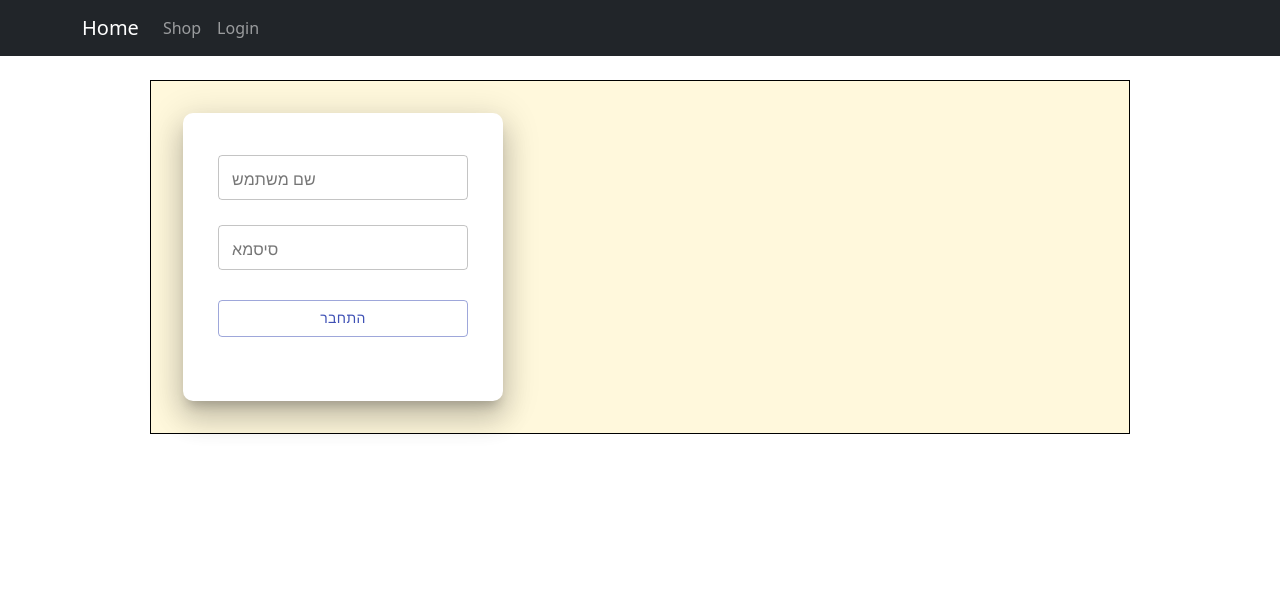
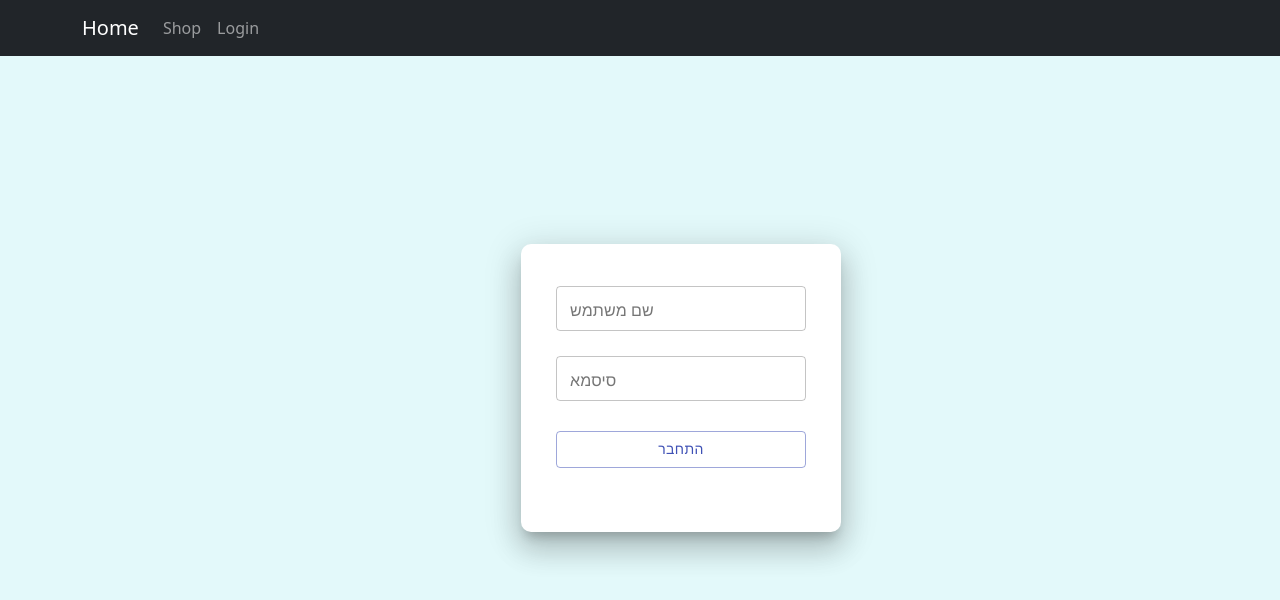
Before and after one commit to TomerHalali/Digital-Store, a React (Create React App) app in the folder UI/: page / in a window 1280 px wide. Shown: the top 600 px of the page. Built offline with nearby package versions, Linux system fonts and the light colour scheme.

Commit message:
fix login styles

```diff
--- a/UI/src/NavRoute/NavRoute.css
+++ b/UI/src/NavRoute/NavRoute.css
@@ -1,6 +1,10 @@
 .main-body {
   margin: 0 auto;
-  padding: 0px 150px;
   position: relative;
   max-width: 100%;
+  height: 100%;
 }
+
+.nav-route-container{
+  height: 100%;
+}
--- a/UI/src/NavRoute/NavRoute.tsx
+++ b/UI/src/NavRoute/NavRoute.tsx
@@ -9,7 +9,7 @@ import NavbarComponent from "../components/NavbarComponent/NavbarComponent";
 export default function NavRoute() {
   return (
     <Router>
-      <div>
+      <div className="nav-route-container">
         <NavbarComponent />
         <div className="main-body">
           <Switch>
--- a/UI/src/components/NavbarComponent/NavbarComponent.tsx
+++ b/UI/src/components/NavbarComponent/NavbarComponent.tsx
@@ -13,7 +13,6 @@ const NavbarComponent = () => {
           </Nav>
         </Container>
       </Navbar>
-      <br />
     </>
   );
 };
--- a/UI/src/pages/Login/Login.tsx
+++ b/UI/src/pages/Login/Login.tsx
@@ -7,7 +7,12 @@ import "../Login/LoginPageStyle.css";
 const Login = () => {
   return (
     <div className="container-page-login">
-      <LoginComponent />
+      <Row className="login-page-row">
+        <Col xs lg="3" className="login-page-column" >
+            <LoginComponent />
+        </Col>
+      </Row>
+
     </div>
   );
 };
--- a/UI/src/pages/Login/LoginPageStyle.css
+++ b/UI/src/pages/Login/LoginPageStyle.css
@@ -1,13 +1,14 @@
 .container-page-login {
-  border: 1px solid black;
-  background-color: cornsilk;
+  background-color: rgb(227, 249, 250);
   height: 100%;
 }
 
 .login-page-row {
-  border: 1px solid red;
+  display: flex;
+  justify-content: center;
+  height: 100%;
 }
 
-.test {
-  border: 1px solid blue;
+.login-page-column {
+  padding-top: 12%;
 }
```
Also changed, not shown: UI/src/components/Login/LoginStyle.css (line endings or trailing spaces).
